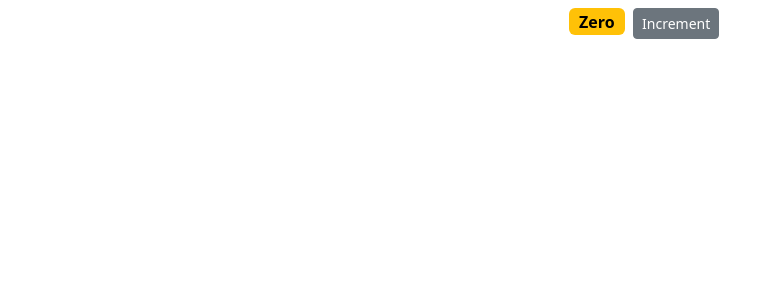
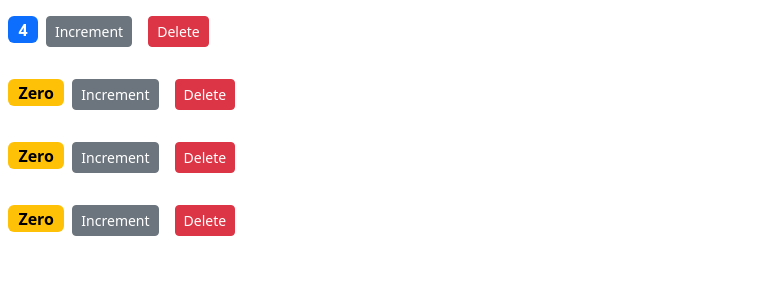
Before and after one commit to tusrr/counter-app, a React (Create React App) app: page / in a window 1280 px wide. Shown: the top 300 px of the page, without its empty margins (0-774 px from the left). Built offline with nearby package versions, Linux system fonts and the light colour scheme.

Commit message:
modified:   src/App.js 	modified:   src/component/counter.jsx 	new file:   src/component/counters.jsx 	modified:   src/index.js

```diff
--- a/src/App.js
+++ b/src/App.js
@@ -1,11 +1,12 @@
-import logo from './logo.svg';
+
 import './App.css';
-import Counter from './component/counter';
+import Counters from './component/counter';
 
 function App() {
   return (
     <div className="App">
-     <Counter/>
+
+
     </div>
   );
 }
--- a/src/component/counter.jsx
+++ b/src/component/counter.jsx
@@ -2,8 +2,8 @@
 
 import React, { Component } from 'react';
 class Counter extends Component {
-    state = {
-        count : 0,
+    state = { // state contains any data that the component needs
+        count : this.props.value,
         // imageURL : "https://picsum.photos/200",
         tags:["tag1","tag2","tag3"]
     };
@@ -41,15 +41,24 @@ class Counter extends Component {
     // };
 
     render() {
+
+        console.log('props',this.props);
+
+
         return (
         <div>
+            {/* {this.props.children} */}
+            {/* <h4>Counter#{this.props.id}</h4> */}
+
             {/* <img  src={this.state.image URL} alt="hi"/> */}
             {/* Inline styling in next line..can be done by referencing the property ('made under the classes) */}
+
             <span style={{ color: "black",fontWeight: 'bold', fontSize :16 }} className={this.getBadgeClasses()}>{this.formatCount()}</span>
             <button onClick = { () => this.handleIncrement({id:1})} className='btn btn-secondary btn-sm'>Increment</button>
             {this.state.tags.length === 0 && "Plz Create a new tag!"}
             {/* {this.renderTags()} */}
 
+            <button onClick={()=>this.props.onDelete(this.props.id)} class="btn btn-danger btn-sm m-3">Delete</button>
         </div>);
     }
 
@@ -60,7 +69,7 @@ class Counter extends Component {
     }
 
     formatCount(){
-        const {count} = this.state;
+        const {count} = this.state; // in the count variable , we are picking the count property of this.state
         return count === 0 ? 'Zero' : count; //JSX expressions are compiled to react elements
     }
 }
--- /dev/null
+++ b/src/component/counters.jsx
@@ -0,0 +1,36 @@
+import React, { Component } from 'react';
+import  Counter  from './counter';
+
+class Counters extends Component {
+    state = {
+        counters:[
+            {id:1,value:4},
+            {id:2,value:0},
+            {id:3,value:0},
+            {id:4,value:0}
+        ]
+     }
+
+     handleDelete= (counterId)=>{
+        // console.log('Event Handler called',counterId);
+        const counters = this.state.counters.filter(c=>c.id !== counterId);
+        this.setState({counters});
+     };
+
+    render() {
+
+
+        return (<div>
+            {this.state.counters.map(counter =>(
+            <Counter
+            key={counter.id} //used internally by react
+            onDelete={this.handleDelete}
+            value={counter.value}
+            id={counter.id}/>))}
+                {/* <h4>counter#{counter.id}</h4>
+                </Counter>)} */}
+        </div>);
+    }
+}
+
+export default Counters;
--- a/src/index.js
+++ b/src/index.js
@@ -4,13 +4,12 @@ import './index.css';
 import App from './App';
 import reportWebVitals from './reportWebVitals';
 import 'bootstrap/dist/css/bootstrap.css';
-import Counter from './component/counter';
-
+import Counters from './component/counters';
 
 const root = ReactDOM.createRoot(document.getElementById('root'));
 root.render(
   <React.StrictMode>
-    <App />
+    <Counters />
   </React.StrictMode>
 );
 
```
